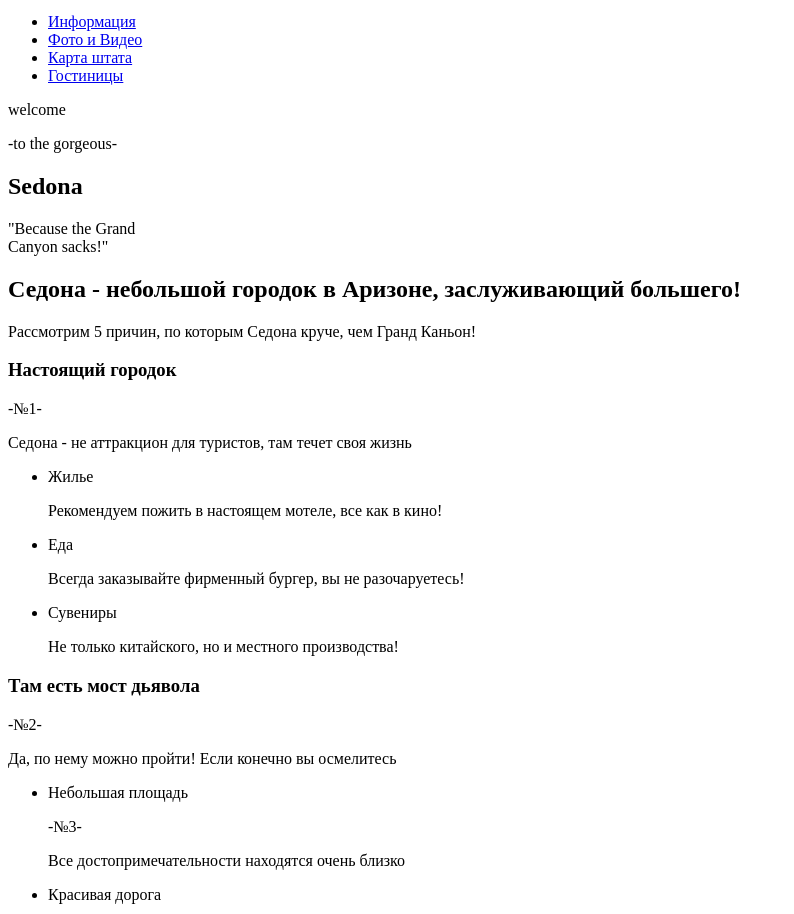
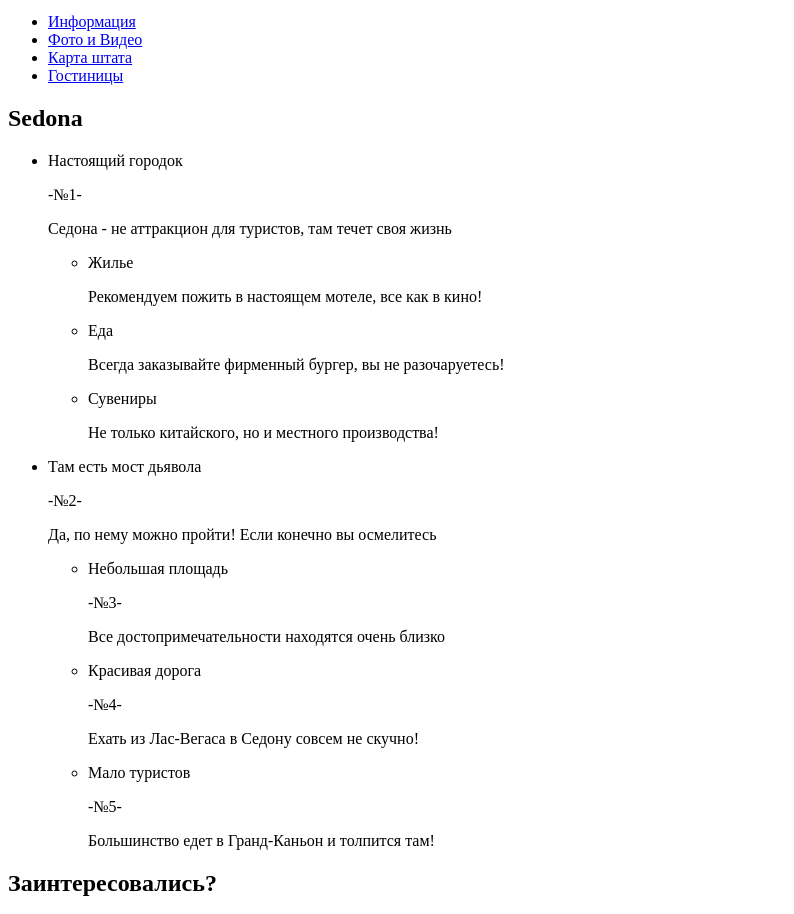
Before and after one commit to katerina5452/830453-sedona, a plain HTML site: page index.html in a window 1280 px wide. Shown: the part 29-943 px from the top of the page, without its empty margins (0-794 px from the left). Drawn offline with Linux system fonts and the light colour scheme.

Commit message:
первое задание выполнено

```diff
--- a/index.html
+++ b/index.html
@@ -20,36 +20,30 @@
               <img class="main-novigation__link--logo" src="#" width="100" height="100" alt="Logo of Sedona">
             </a></li> -->
           <li class="main-navigation__item"><a class="main-navigation__link" href="map.html">Карта штата</a></li>
-          <li class="main-navigation__item"><a class="main-navigation__link" href="hotels.html">Гостиницы</a></li>
+          <li class="main-navigation__item"><a class="main-navigation__link" href="inner.html">Гостиницы</a></li>
         </ul>
       </nav>
     </header>
 
     <main>
-      <section class="welcome"> <!--section welcome наверно нужно назвать иначе, page-header? но тогда названия клаасов увеличиваются-->
-        <!--в первых двух абзацах наверное не P. Не понимаю, как оформить модификаторы-->
+     <!--Вариант со штрифтами <section class="welcome">
         <p class="welcome__item welcome__item--top">welcome</p>
         <p class="welcome__item welcome__item--middle">-to the gorgeous-</p>
         <h1 class="welcome__title">Sedona</h1>
         <p class="welcome__item welcome__item--bottom">"Because the Grand <br> Canyon sacks!"</p>
-      </section>
+      </section> -->
 
-      <!--Вариант как оформить первый фон img
+      <!--Вариант как оформить первый фон img-->
         <section class="welcome">
           <h1 class="welcome__title">Sedona</h1>
         </section>
-        а потом в css написать:
-        .welcome {
-    background: url(".jpg") no-repeat center;
-    background-size: cover;
-                  }
-      -->
 
-      <section class="features">
+      <!--Вариант 1
+        <section class="features">
 
         <div class="features__top">
           <h2 class="features__title">Седона - небольшой городок в Аризоне, заслуживающий большего!</h2>
-          <p class="text">Рассмотрим 5 причин, по которым Седона круче, чем Гранд Каньон!</p>
+          <p class="features__text">Рассмотрим 5 причин, по которым Седона круче, чем Гранд Каньон!</p>
         </div>
 
         <div class="features__item1">
@@ -96,45 +90,55 @@
               </li>
             </ul>
           </div>
-        </section>
+        </section>-->
 
-          <!--второй варинат оформления features
+          <!--второй варинат оформления features-->
           <section class="features">
+
             <ul class="feature__item">
-              <li class="feature__item--first">Настоящий городок</li>
-              <p class="text-features">-№1-</p>
-              <p class="text-features">Седона - не аттракцион для туристов, там течет своя жизнь</p>
-              <ul>
-                <li class="feature__item--second">Жилье</li>
-                <p class="text-features">Рекомендуем пожить в настоящем мотеле, все как в кино!</p>
-                <li class="feature__item--second">Еда</li>
-                <p class="text-features">Всегда заказывайте фирменный бургер, вы не разочаруетесь!</p>
-                <li class="feature__item--second">Сувениры</li>
-                <p class="text-features">Не только китайского, но и местного производства!</p>
-              </ul>
-              <li class="feature__item--first">Там есть мост дьявола</li>
-              <p class="text-features">-№2-</p>
-              <p class="text-features">Да, по нему можно пройти! Если конечно вы осмелитесь</p>
-                <ul>
-                    <li class="feature__item--second">Небольшая площадь</li>
-                    <p class="text-features">-№3-</p>
-                    <p class="text-features">Все достопримечательности находятся очень близко</p>
 
-                    <li class="feature__item--second">Красивая дорога</li>
-                    <p class="text-features">-№4-</p>
-                    <p class="text-features">Ехать из Лас-Вегаса в Седону совсем не скучно!</p>
+              <li class="feature__item--first">Настоящий городок
+                <p class="features__text">-№1-</p>
+                <p class="features__text">Седона - не аттракцион для туристов, там течет своя жизнь</p>
 
-                    <li class="feature__item--second">Мало туристов</li>
-                    <p class="text-features">-№5-</p>
-                    <p class="text-features">Большинство едет в Гранд-Каньон и толпится там!</p>
+                  <ul>
+                    <li class="feature__item--second">Жилье
+                      <p class="features__text">Рекомендуем пожить в настоящем мотеле, все как в кино!</p>
+                    </li>
+                    <li class="feature__item--second">Еда
+                      <p class="features__text">Всегда заказывайте фирменный бургер, вы не разочаруетесь!</p>
+                    </li>
+                    <li class="feature__item--second">Сувениры
+                      <p class="features__text">Не только китайского, но и местного производства!</p>
+                    </li>
+                  </ul>
+                </li>
+
+                    <li class="feature__item--first">Там есть мост дьявола
+                      <p class="features__text">-№2-</p>
+                      <p class="features__text">Да, по нему можно пройти! Если конечно вы осмелитесь</p>
+
+                      <ul>
+                        <li class="feature__item--second">Небольшая площадь
+                          <p class="features__text">-№3-</p>
+                          <p class="features__text">Все достопримечательности находятся очень близко</p>
+                        </li>
+                        <li class="feature__item--second">Красивая дорога
+                          <p class="features__text">-№4-</p>
+                          <p class="features__text">Ехать из Лас-Вегаса в Седону совсем не скучно!</p>
+                        </li>
+                        <li class="feature__item--second">Мало туристов
+                          <p class="features__text">-№5-</p>
+                          <p class="features__text">Большинство едет в Гранд-Каньон и толпится там!</p>
+                        </li>
+                    </ul>
+                  </li>
                 </ul>
-            </ul>
           </section>
-        -->
+
           <section class="order">
-            <h2 class="order-title">Заинтересовались?</h2> <!--надо ли так заголовкам и текстам давать
-            отдельные классы? с одной стороны это вроде как по БЭМ, но с другой - это ведь увеличивает количество кода-->
-             <p class="order-text-">Укажите предпологаемые даты поездки, и мы покажем вам лучшие предложения гостиниц в Седоне!</p>
+            <h2 class="order__title">Заинтересовались?</h2>
+            <p class="order__text">Укажите предпологаемые даты поездки, и мы покажем вам лучшие предложения гостиниц в Седоне!</p>
 
             <form>
 
@@ -148,7 +152,7 @@
               <p class="hashtag__item">#visitsedona</p>
             </div>
 
-            <ul class="social__list">
+            <ul class="social">
                 <li><a class="social__button social__button--twitter"  href="#">Twitter</a></li>
                 <li><a class="social__button social__button--Facebook" href="#">Facebook</a></li>
                 <li><a class="social__button social__button--YouTube" href="#">YouTube</a></li>
@@ -158,7 +162,7 @@
             <p class="footer-copyright">
                 <b>Website by</b>
                 <img src="#" alt="mini-logo">
-                <a class="button" href="https://htmlacademy.ru">html academy</a>
+                <a class="button" href="https://htmlacademy.ru/intensive/htmlcss">html academy</a>
             </p>
           </footer>
 
```
